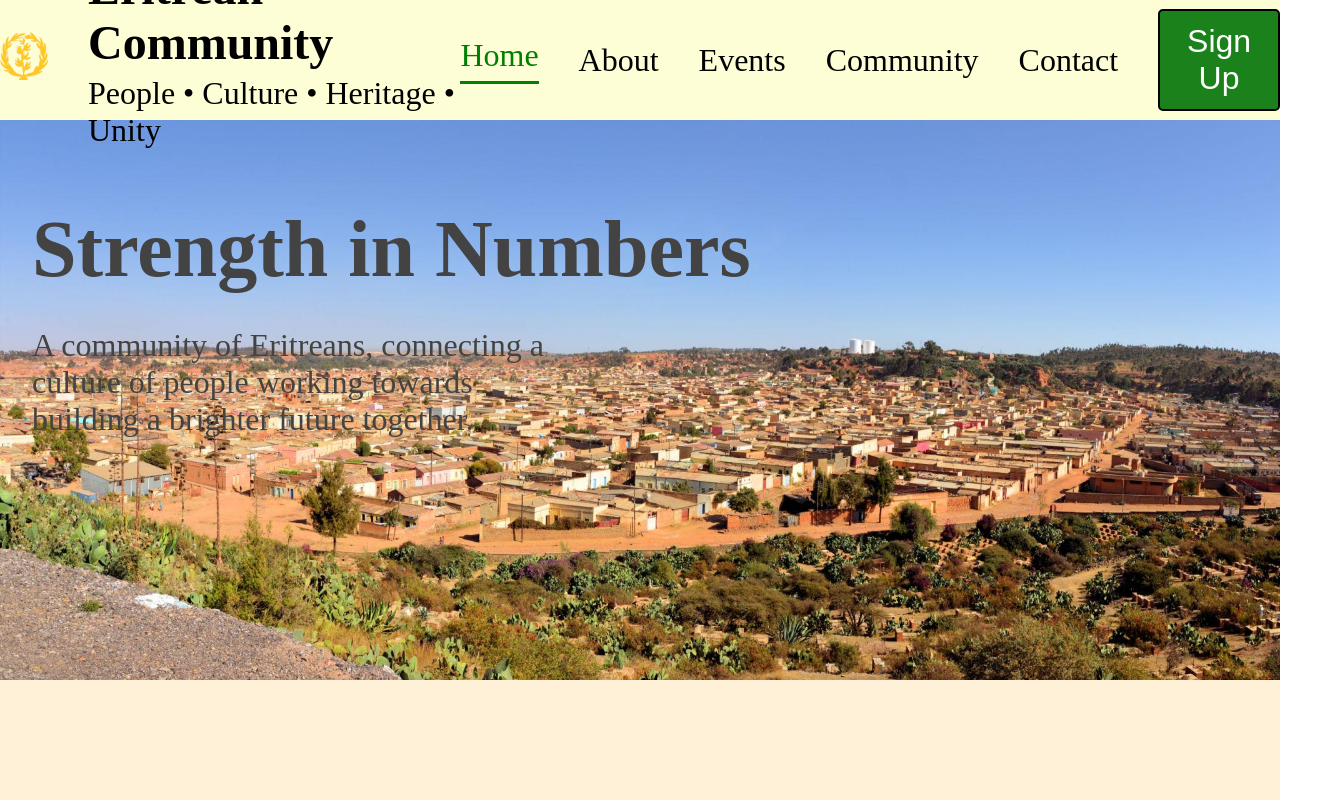
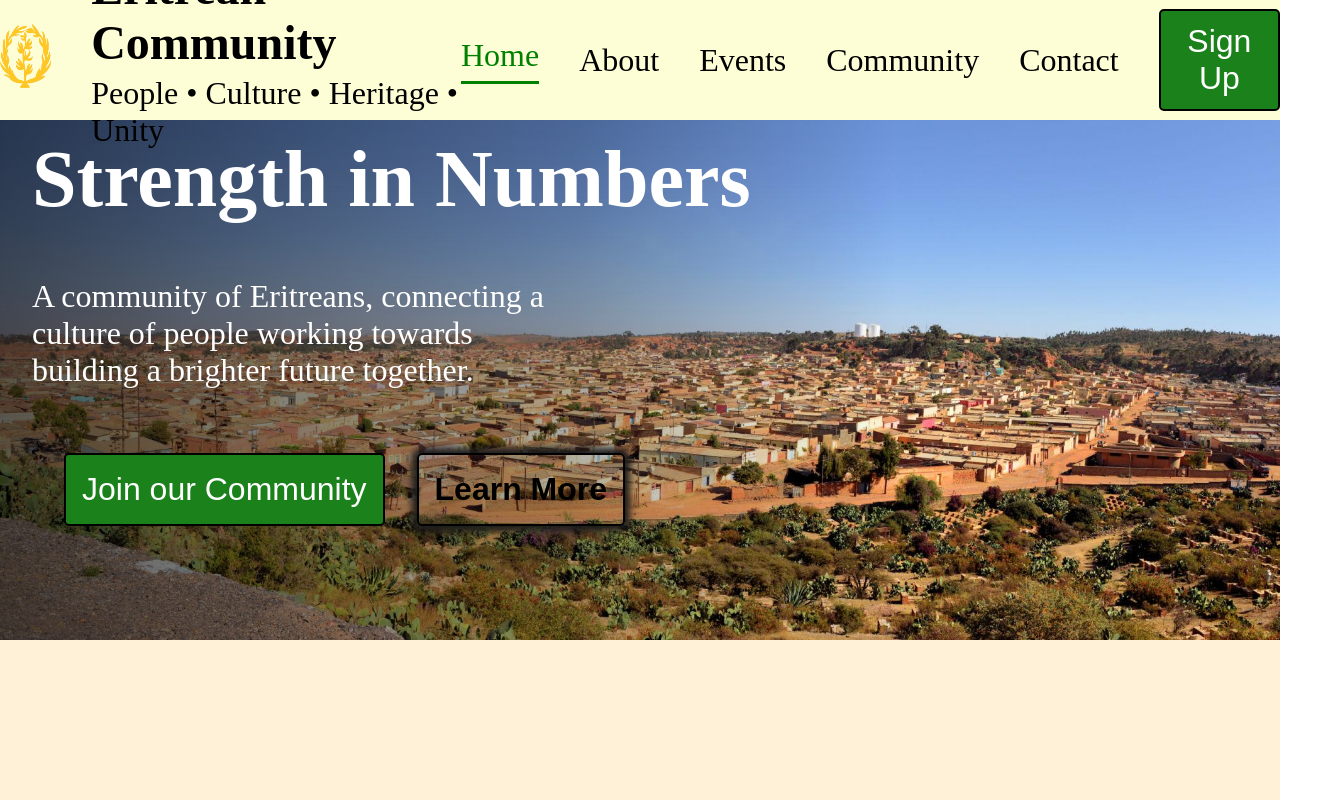
Before and after one commit to tg-24/Portfolio, a React app in the folder Eritrean-Website/frontend/: page / in a window 1280 px wide. Shown: the top 800 px of the page, 1344 px wide, since content can reach past the window. Built offline with nearby package versions, Linux system fonts and the light colour scheme; the HTML template or start-up script is replaced by a standard one.

Commit message:
reformatted home page

```diff
--- a/Eritrean-Website/frontend/src/components/Home.jsx
+++ b/Eritrean-Website/frontend/src/components/Home.jsx
@@ -1,20 +1,21 @@
 import "../styles/Home.css";
-import asmara from "../assets/Asmara-Eritrea.jpg";
 export default function Home() {
   return (
     <div className="home-page">
-      <header className="title">
-        <img src={asmara} />
-        <h1>Strength in Numbers</h1>
-        <p>
-          A community of Eritreans, connecting a culture of people working
-          towards building a brighter future together.
-        </p>
+      <div className="home-header">
+        <div className="title"></div>
+        <div className="description">
+          <h1>Strength in Numbers</h1>
+          <p>
+            A community of Eritreans, connecting a culture of people working
+            towards building a brighter future together.
+          </p>
+        </div>
         <div className="buttons">
           <button className="join">Join our Community</button>
           <button className="learn">Learn More</button>
         </div>
-      </header>
+      </div>
       <div className="content">
         <div className="bio">
           <section style={{ color: "white" }}>
@@ -29,15 +30,7 @@ export default function Home() {
             have food and drinks for us all to share.
           </section>
         </div>
-        <div className="important-figures">
-          {/* Use the unordered list below to insert pictures and text describing each important figure to the communities' head. */}
-          {/* <ul>
-            <li></li>
-            <li></li>
-            <li></li>
-            <li></li>
-          </ul> */}
-        </div>
+        <div className="important-figures"></div>
       </div>
     </div>
   );
--- a/Eritrean-Website/frontend/src/styles/Home.css
+++ b/Eritrean-Website/frontend/src/styles/Home.css
@@ -3,56 +3,69 @@
   height: 100%;
 }
 
-.title {
-  width: 100%;
-}
-
-.title > h1 {
-  margin: 0;
-}
-
-.title img {
-  width: 100%;
-  height: 70vh;
-  margin: 0 auto;
-}
-
-.title > h1,
-.title > p {
-  color: rgb(67, 67, 67);
+.description > h1,
+.description > p {
+  color: white;
   position: relative;
-  bottom: 30rem;
+  bottom: 35rem;
   left: 2rem;
   font-size: 5rem;
   z-index: 0;
 }
 
-.title p {
+.description p {
   font-size: 2rem;
   width: 40%;
   font-weight: 400;
 }
 
 .buttons {
+  position: relative;
+  bottom: 33rem;
+  left: 4rem;
 }
 
 .join {
   background-color: rgb(27, 130, 27);
   border-radius: 5px;
   border: 2px solid black;
-  padding: 12px;
+  padding: 1rem;
   color: white;
   font-size: 2rem;
 }
 
 .join:hover {
-  background-color: yellow;
+  background-color: darkgreen;
   color: black;
 }
 
 .learn {
   background: transparent;
-  border: 1px solid black;
+  border: 2px solid black;
   border-radius: 5px;
   font-size: 2rem;
+  padding: 1rem;
+  margin-left: 2rem;
+  box-shadow: 0 0 7px 5px rgb(28, 28, 28);
+  font-weight: bold;
 }
+
+.learn:hover {
+  background-color: darkslategray;
+  color: white;
+  box-shadow: none;
+}
+
+.title {
+  background-image:
+    linear-gradient(
+      to right,
+      rgba(0, 0, 0, 0.65) 0%,
+      rgba(0, 0, 0, 0.3) 45%,
+      rgba(0, 0, 0, 0) 70%
+    ),
+    url("../assets/Asmara-Eritrea.jpg");
+
+  background-size: cover;
+  min-height: 65vh;
+}
--- a/Eritrean-Website/frontend/src/styles/Layout.css
+++ b/Eritrean-Website/frontend/src/styles/Layout.css
@@ -8,8 +8,8 @@
 }
 
 .logo_img {
-  width: 3rem;
-  height: 3rem;
+  width: 4vw;
+  height: 8vh;
 }
 
 .logo_name_container {
@@ -60,7 +60,7 @@
 }
 
 .register_button:hover {
-  background-color: yellow;
+  background-color: drakgreen;
   color: black;
 }
 
```
